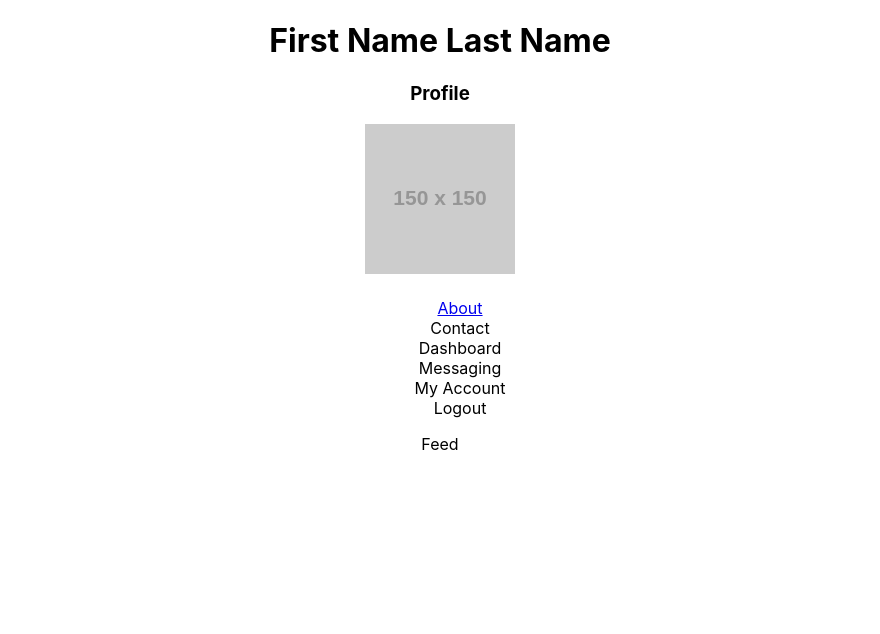
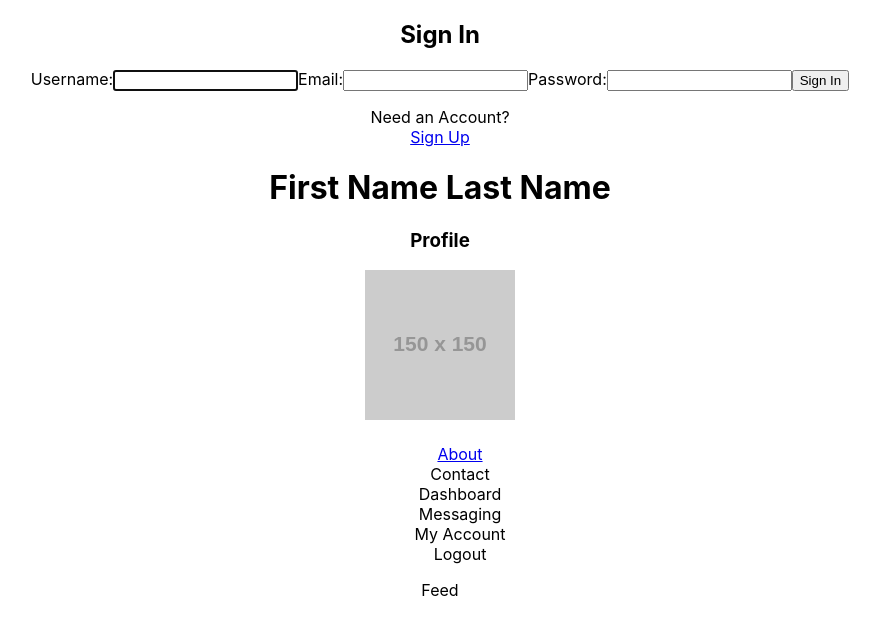
Before and after one commit to lizwashington/Rising-Stars-Project3, a React (Create React App) app in the folder client/: page / in a window 1280 px wide. Shown: the top 634 px of the page, without its empty margins (200-1080 px from the left). Built offline with nearby package versions, Linux system fonts and the light colour scheme.

Commit message:
sign up form

```diff
--- a/client/src/App.js
+++ b/client/src/App.js
@@ -1,15 +1,19 @@
 import './App.css';
 import Dashboard from './components/Dashboard';
 import Nav from './components/Nav';
+import Login from './components/Login';
 
 function App() {
   return (
     <div className="App">
+    <Login/>
+
+
       <h1>First Name  Last Name</h1>
       <h3>Profile</h3>
       <img src="https://via.placeholder.com/150'" alt='profilePic'></img>
       <Nav/>
-      <Dashboard></Dashboard>
+      <Dashboard/>
     </div>
   );
 }
--- /dev/null
+++ b/client/src/components/Login/index.js
@@ -0,0 +1,87 @@
+import { useRef, useState, useEffect } from 'react';
+
+
+
+
+const Login = () => {
+    const userRef = useRef();
+    const errRef = useRef();
+    const [user, setUser] = useState('');
+    const [email, setEmail] = useState('');
+    const [pwd, setPwd] = useState('');
+    const [errMsg, setErrMsg] = useState('');
+    const [success, setSuccess] = useState(''); /*replace with router*/
+
+    useEffect(() => {
+        userRef.current.focus();
+    }, [])
+
+    useEffect(() => {
+        setErrMsg('');
+    }, [user, email, pwd])
+
+    const handleSubmit = async (e) => {
+        e.preventDefault();
+        console.log(user, pwd);
+        setUser('');
+        setEmail('');
+        setPwd('');
+        setSuccess(true);
+    }
+
+    return (
+        <>
+            {success ? (
+                <section>
+                    <h1>You are logged in!</h1>
+                    <br />
+                    <p>
+                        <a href='#'>Go to Home</a>
+                    </p>
+                </section>
+            ) : (
+                <section>
+                    <p ref={errRef} className={errMsg ? "errmsg" : "offscreen"} aria-live="assertive">{errMsg}</p>
+                    <h1>Sign In</h1>
+                    <form onSubmit={handleSubmit}>
+                        <label htmlFor='username'>Username:</label>
+                        <input
+                            type="text"
+                            id="username"
+                            ref={userRef}
+                            autoComplete="off"
+                            onChange={(e) => setUser(e.target.value)}
+                            value={user}
+                            required />
+
+                        <label htmlFor='email'>Email:</label>
+                        <input
+                            type="email"
+                            id="email"
+                            onChange={(e) => setEmail(e.target.value)}
+                            value={pwd}
+                            required />
+
+                        <label htmlFor='password'>Password:</label>
+                        <input
+                            type="password"
+                            id="password"
+                            onChange={(e) => setPwd(e.target.value)}
+                            value={pwd}
+                            required />
+                        <button>Sign In</button>
+                    </form>
+                    <p>
+                        Need an Account?<br />
+                        <span className='line'>
+                            {/*put router link here*/}
+                            <a href='#'>Sign Up</a>
+                        </span>
+                    </p>
+                </section>
+            )}
+        </>
+    )
+};
+
+export default Login;
```
Also changed, not shown: client/src/components/Profile/index.js (deleted, +0 -14 lines).
